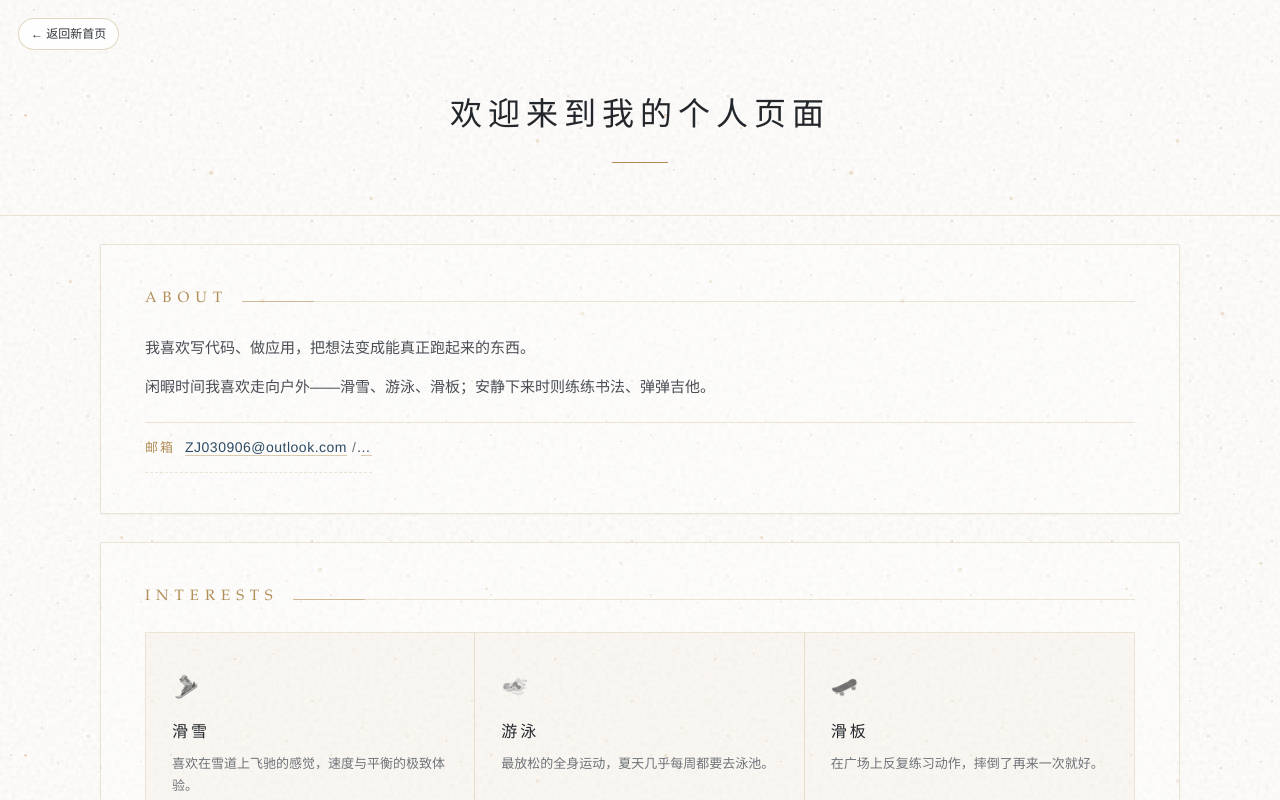
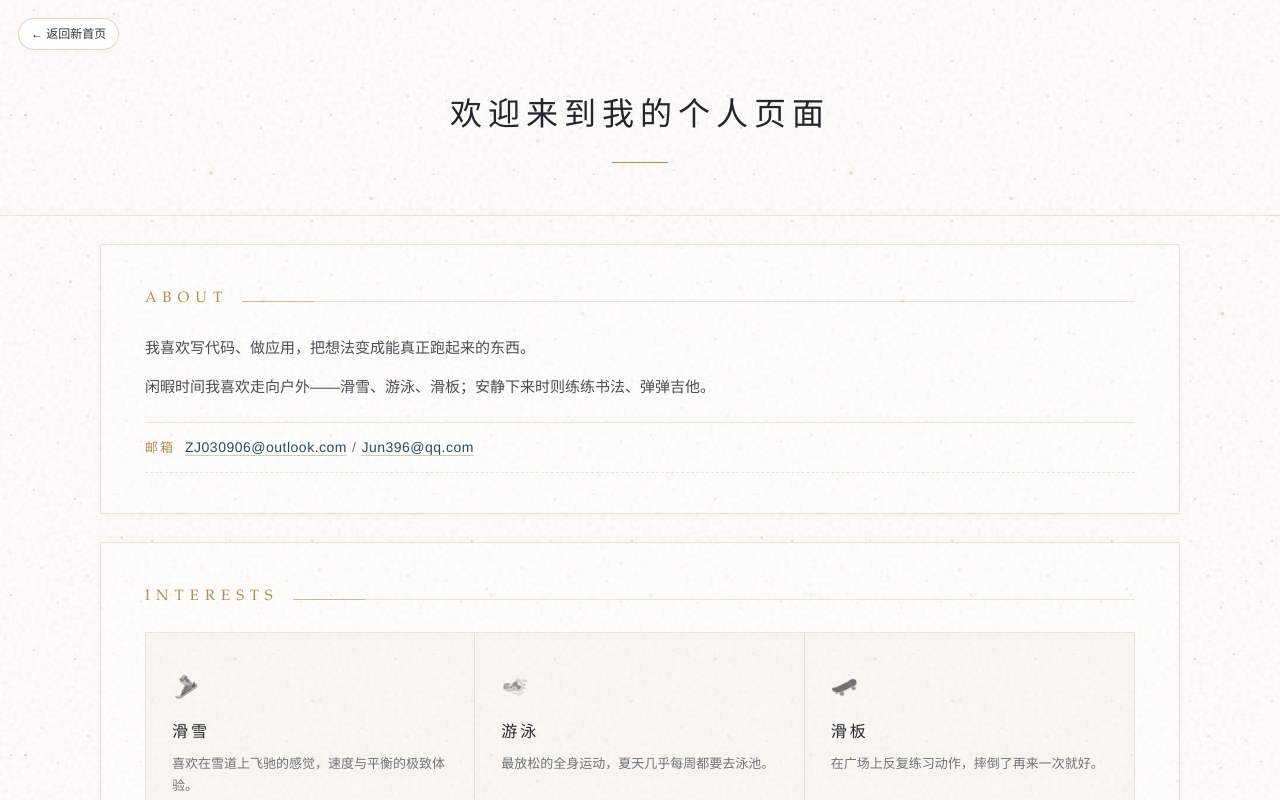
Before and after one commit to Junmst/junmst.github.io, a plain HTML site: page profile.html in a window 1280 px wide. Shown: the top 800 px of the page. Drawn offline with Linux system fonts and the light colour scheme.

Commit message:
Fix profile email layout and works spacing

```diff
--- a/profile.html
+++ b/profile.html
@@ -192,6 +192,8 @@
     overflow: hidden;
     text-overflow: ellipsis;      /* 极窄时省略号兜底 */
   }
+  .info-list .email-row { grid-column: 1 / -1; }
+  .info-list .email-row span { overflow: visible; text-overflow: clip; white-space: normal; }
   .info-list a { color: inherit; text-decoration: none; border-bottom: 1px solid var(--gold-soft); }
   .info-list a:hover { color: var(--accent); border-color: var(--accent); }
   .info-list i { color: var(--muted); font-style: normal; margin: 0 5px; }
@@ -444,7 +446,7 @@
         <p>闲暇时间我喜欢走向户外——滑雪、游泳、滑板；安静下来时则练练书法、弹弹吉他。</p>
       </div>
       <ul class="info-list">
-        <li><b>邮箱</b><span><a href="mailto:ZJ030906@outlook.com">ZJ030906@outlook.com</a><i>/</i><a href="mailto:Jun396@qq.com">Jun396@qq.com</a></span></li>
+        <li class="email-row"><b>邮箱</b><span><a href="mailto:ZJ030906@outlook.com">ZJ030906@outlook.com</a><i>/</i><a href="mailto:Jun396@qq.com">Jun396@qq.com</a></span></li>
       </ul>
     </div>
 
```
